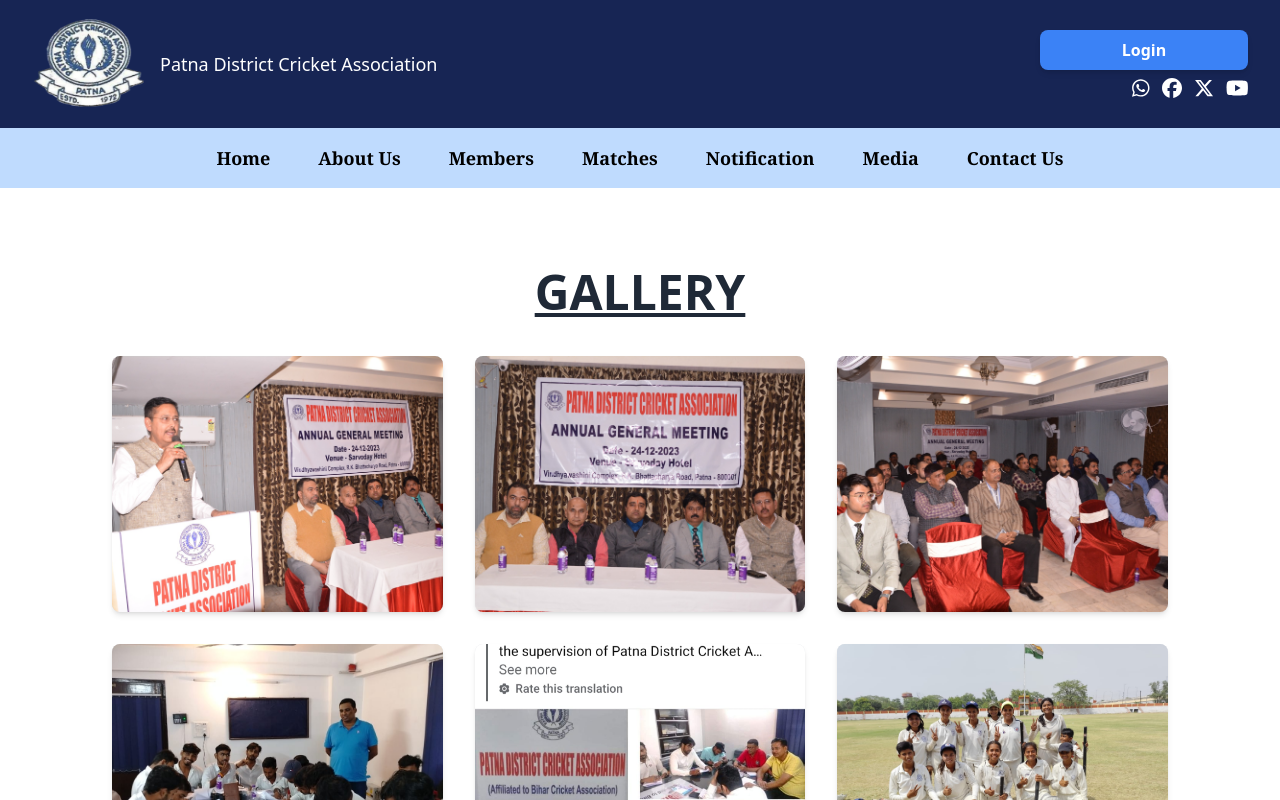
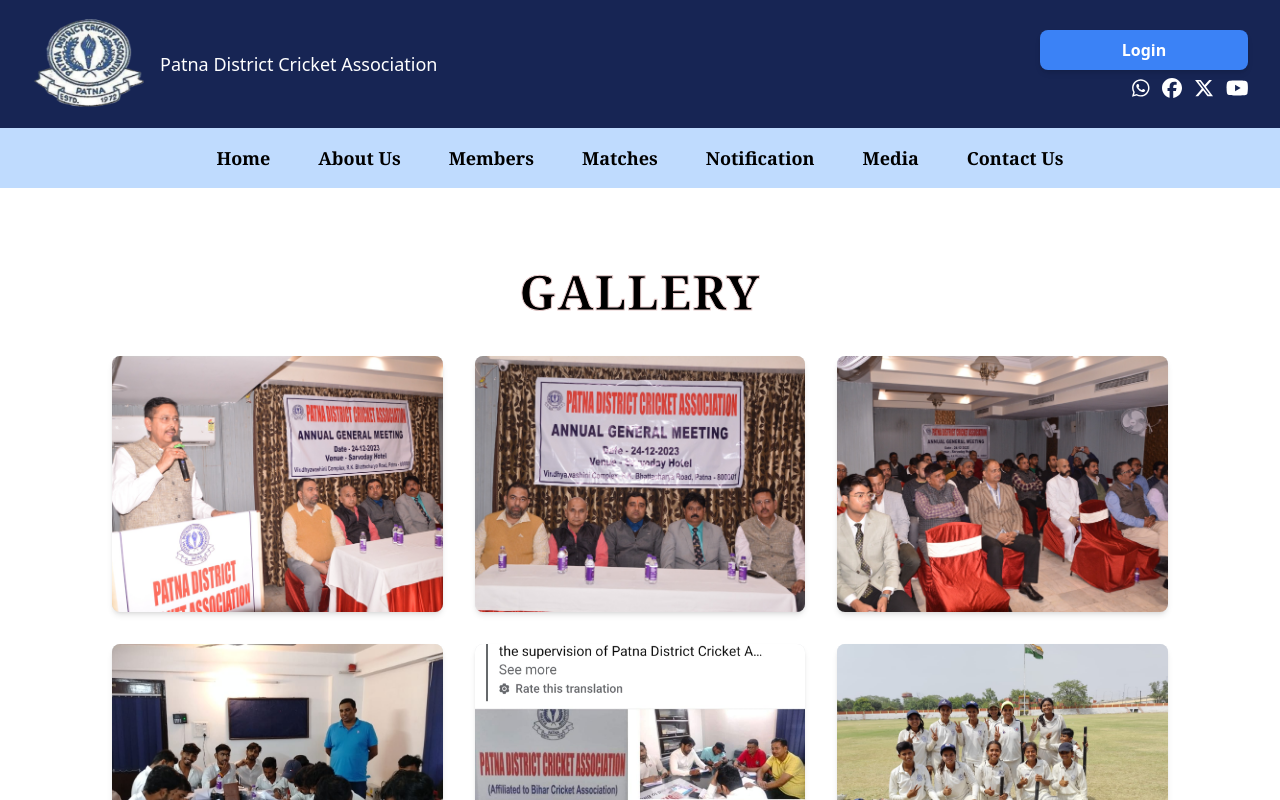
Before and after one commit to Samar1402/P.D.C.A, a React (Vite) app: page /media in a window 1280 px wide. Shown: the top 800 px of the page. Built offline with nearby package versions, Linux system fonts and the light colour scheme.

Commit message:
some changes

```diff
--- a/src/Components/Gallery.jsx
+++ b/src/Components/Gallery.jsx
@@ -46,7 +46,8 @@
 
   return (
     <div className="p-4 sm:p-8 lg:p-20 mx-4 sm:mx-8 flex justify-center items-center flex-col">
-      <h1 className="text-3xl sm:text-4xl lg:text-5xl font-bold mb-10 text-gray-800 uppercase underline text-center">Gallery</h1>
+      <h1 className="text-3xl sm:text-4xl lg:text-5xl font-bold mb-10 text-black uppercase  text-center font-serif
+        tracking-wide  font-outline-3">Gallery</h1>
       <div id="main" className="grid grid-cols-1 sm:grid-cols-2 md:grid-cols-3 gap-8">
         {currentImages.map((image, index) => (
           <div
--- a/src/Components/Home.jsx
+++ b/src/Components/Home.jsx
@@ -125,7 +125,7 @@
 
   return (
     <div className="overflow-x-hidden relative">
-      <div className="relative -z-10 w-full">
+      <div className="relative -z-10 w-full mt-6">
         <Slider {...settings}>
           {carouselImages.map((image, index) => (
             <div key={index}>
```
